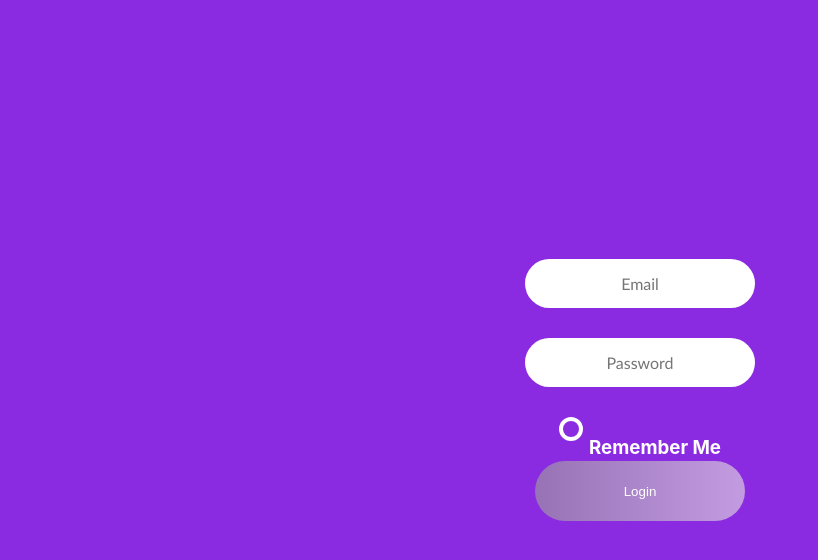
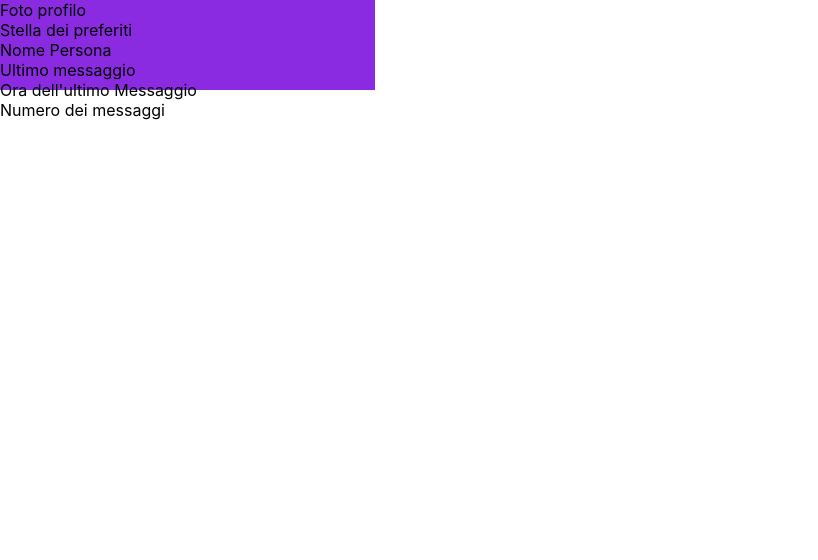
Before and after one commit to AndreaTenji/Thanq, a React (Create React App) app: page / in a window 1280 px wide. Shown: the top 560 px of the page, without its empty margins (0-818 px from the left). Built offline with nearby package versions, Linux system fonts and the light colour scheme.

Commit message:
Singlechat

```diff
--- a/src/App.js
+++ b/src/App.js
@@ -2,11 +2,12 @@ import React, { Component } from 'react';
 
 import './App.css';
 import Login from './Screen/Login.js';
+import SingleChat from './Componenti/SingleChat.js';
 
 class App extends Component {
   render() {
     return (
-      <Login />
+      <SingleChat />
     );
   }
 }
--- a/src/Componenti/Form.js
+++ b/src/Componenti/Form.js
@@ -9,8 +9,6 @@ export default class Form extends React.Component {
 
         return (
             <input type={typeInput} name="name" placeholder={placeholder}></input>
-
-
         )
     }
 }
--- /dev/null
+++ b/src/Componenti/SingleChat.css
@@ -0,0 +1,6 @@
+.singleChatDisplay{
+
+    background-color: blueviolet;
+    width: 375px;
+    height: 90px;
+}
--- a/src/Componenti/SingleChat.js
+++ b/src/Componenti/SingleChat.js
@@ -1,11 +1,11 @@
 import React from 'react'
-
+import './SingleChat.css'
 export default class SingleChat extends React.Component {
 
     render() {
         return (
-            <div>
-                <div> Profilo </div>
+            <div className='singleChatDisplay'>
+                <div> Foto profilo </div>
                 <div> Stella dei preferiti </div>
                 <div> Nome Persona </div>
                 <div> Ultimo messaggio </div>
```
